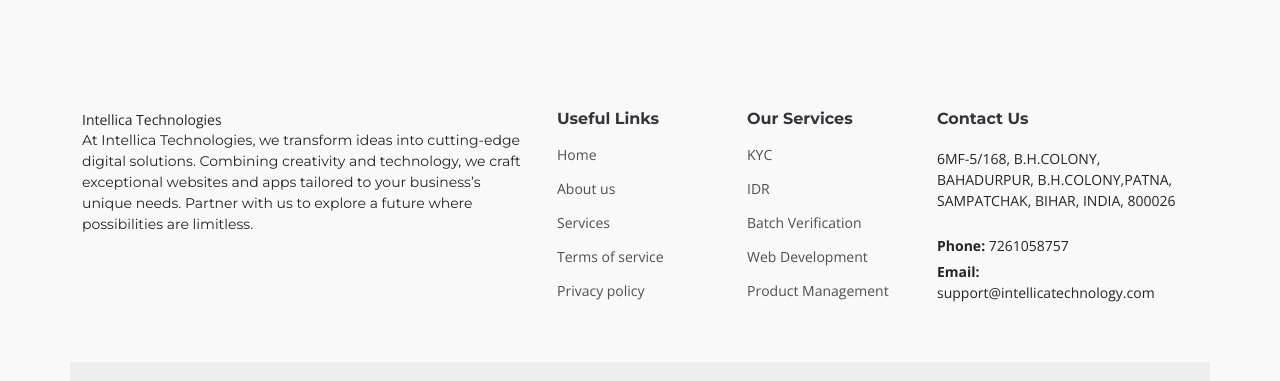
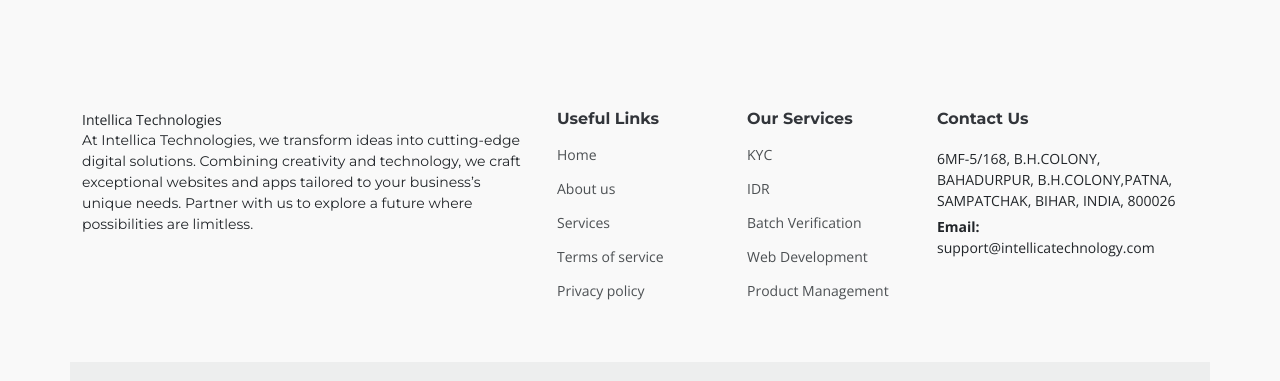
Before and after one commit to intellicatechnlogies/intellicatechnlogies, a Django app: page / in a window 1280 px wide. Shown: the part 6119-6500 px from the top of the page. Run offline with Django 4.2, Linux system fonts and the light colour scheme; parts of the project's set-up code (start-up, migrations or seed data) failed here and were passed over; some libraries are stand-ins or nearby versions.

Commit message:
remove mob number

```diff
--- a/Landing/templates/index.html
+++ b/Landing/templates/index.html
@@ -1158,9 +1158,9 @@
             <h4>Contact Us</h4>
             <p>6MF-5/168, B.H.COLONY, BAHADURPUR,
               B.H.COLONY,PATNA, SAMPATCHAK, BIHAR, INDIA, 800026</p>
-            <p class="mt-4">
+            <!-- <p class="mt-4">
               <strong>Phone:</strong> <span>7261058757</span>
-            </p>
+            </p> -->
             <p><strong>Email:</strong> <span>support@intellicatechnology.com</span></p>
           </div>
         </div>
```
